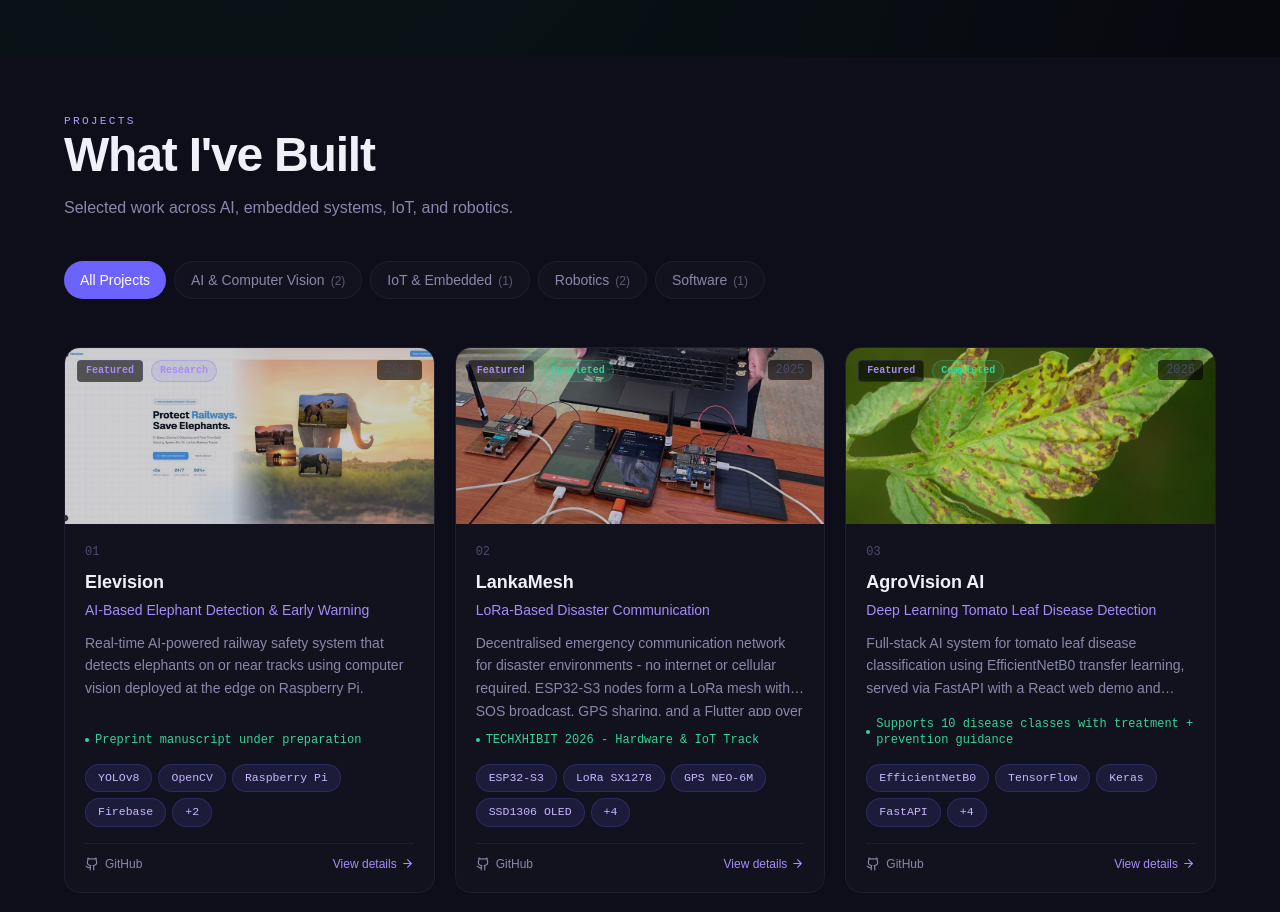
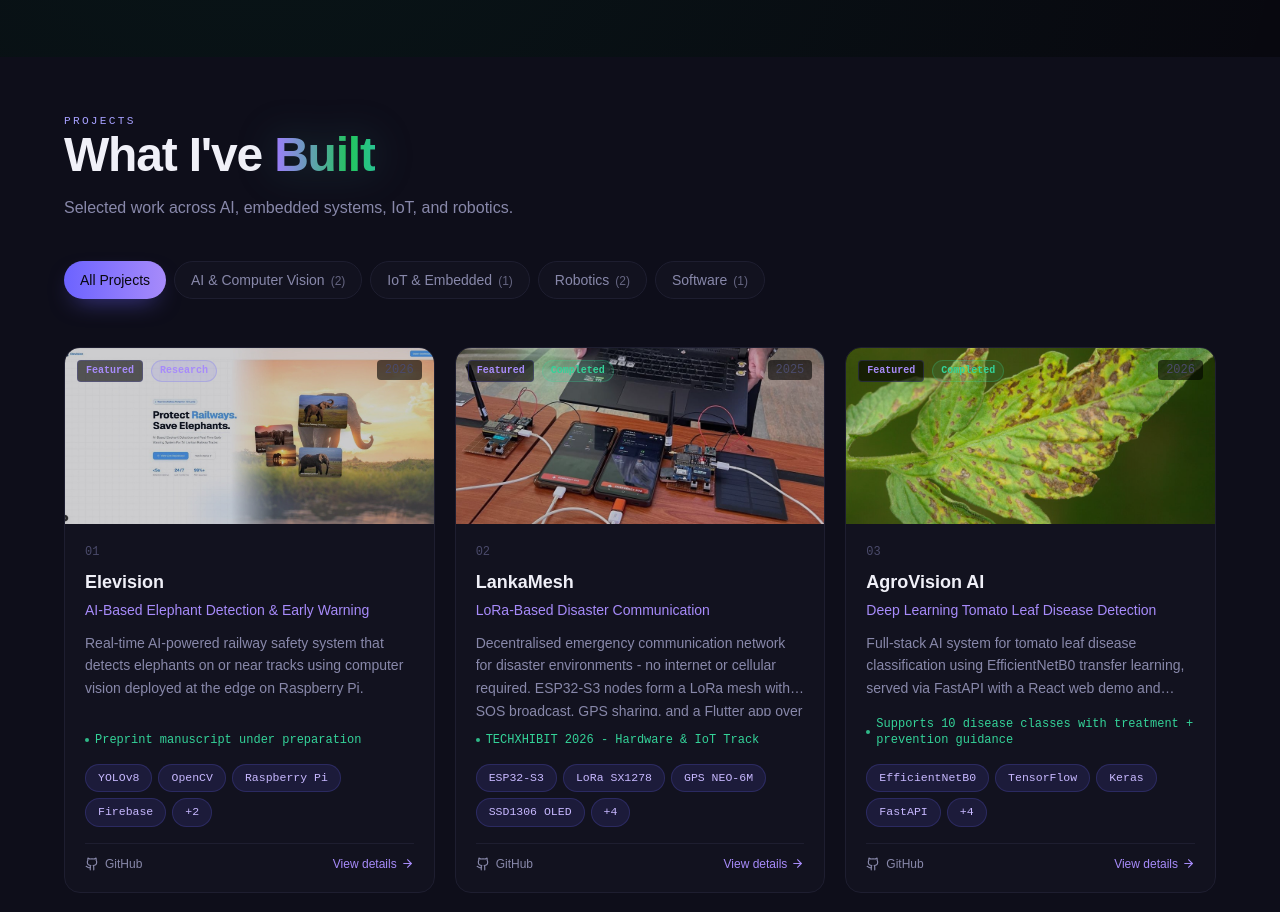
Before and after one commit to PabasaraIlankoon/portfolio, a Next.js app: page / in a window 1280 px wide. Shown: the part 1540-2452 px from the top of the page. Built offline with nearby package versions, Linux system fonts and the light colour scheme.

Commit message:
Update Projects.tsx

```diff
--- a/components/sections/Projects.tsx
+++ b/components/sections/Projects.tsx
@@ -32,7 +32,7 @@ export default function Projects() {
       <div className="max-w-6xl mx-auto">
         <div className="section-label mb-0">Projects</div>
         <h2 className="text-4xl md:text-5xl font-bold tracking-tight mb-4">
-          What I&apos;ve Built
+          What I&apos;ve <span className="gradient-text-animated heading-glow-pulse">Built</span>
         </h2>
         <p className="text-muted max-w-2xl mb-10">
           Selected work across AI, embedded systems, IoT, and robotics.
@@ -44,15 +44,15 @@ export default function Projects() {
             <button
               key={cat}
               onClick={() => setActiveFilter(cat)}
-              className={`px-4 py-2 rounded-full text-sm font-medium transition-all duration-200 ${
+              className={`px-4 py-2 rounded-full text-sm font-medium transition-all duration-300 ${
                 activeFilter === cat
-                  ? "bg-accent text-white"
+                  ? "bg-gradient-to-r from-accent via-accent-light to-accent-green bg-[length:200%_auto] hover:bg-right text-bg shadow-[0_10px_24px_-10px_rgba(108,99,255,0.6)]"
                   : "bg-card border border-border text-muted hover:border-accent/40 hover:text-accent-light"
               }`}
             >
-                {cat}
+              {cat}
               {cat !== "All Projects" && (
-                <span className="ml-1.5 text-xs opacity-60">
+                <span className="ml-1.5 text-xs opacity-70">
                   ({projects.filter((p: Project) => p.category === cat).length})
                 </span>
               )}
@@ -60,7 +60,7 @@ export default function Projects() {
           ))}
         </div>
 
-        {/* Uniform project grid — every card same size/shape */}
+        {/* Uniform project grid */}
         <div className="grid md:grid-cols-2 lg:grid-cols-3 gap-5">
           {filtered.map((project: Project) => (
             <Link
@@ -79,11 +79,9 @@ export default function Projects() {
                     (e.currentTarget as HTMLImageElement).style.display = "none";
                   }}
                 />
-                {/* Fallback gradient */}
                 <div className="absolute inset-0 bg-gradient-to-br from-accent/20 to-accent-light/5 flex items-center justify-center -z-10">
                   <span className="text-4xl opacity-30">⚡</span>
                 </div>
-                {/* Badges overlay */}
                 <div className="absolute top-3 left-3 flex gap-2 flex-wrap">
                   {project.featured && (
                     <span className="text-[10px] font-mono font-bold px-2 py-0.5 rounded bg-black/60 text-accent-light border border-accent/20">
@@ -95,7 +93,6 @@ export default function Projects() {
                 <div className="absolute top-3 right-3 font-mono text-xs text-subtle bg-black/60 px-2 py-0.5 rounded">
                   {project.year}
                 </div>
-                {/* Hover overlay */}
                 <div className="absolute inset-0 bg-accent/0 group-hover:bg-accent/5 transition-colors flex items-center justify-center">
                   <span className="opacity-0 group-hover:opacity-100 transition-opacity bg-black/70 text-white text-xs px-3 py-1.5 rounded-full font-medium">
                     View Details →
@@ -115,7 +112,7 @@ export default function Projects() {
                 </p>
                 {project.highlight && (
                   <p className="text-accent-green text-xs font-mono mb-4 flex items-center gap-1.5 line-clamp-1">
-                    <span className="w-1 h-1 rounded-full bg-accent-green flex-shrink-0" />
+                    <span className="w-1 h-1 rounded-full bg-accent-green flex-shrink-0 animate-pulse2" />
                     {project.highlight}
                   </p>
                 )}
@@ -139,7 +136,7 @@ export default function Projects() {
                         target="_blank"
                         rel="noopener noreferrer"
                         onClick={(e) => e.stopPropagation()}
-                        className="flex items-center gap-1.5 text-xs text-muted hover:text-text transition-colors"
+                        className="flex items-center gap-1.5 text-xs text-muted hover:text-accent-light transition-colors"
                       >
                         <Github size={14} /> GitHub
                       </a>
@@ -150,7 +147,7 @@ export default function Projects() {
                         target="_blank"
                         rel="noopener noreferrer"
                         onClick={(e) => e.stopPropagation()}
-                        className="flex items-center gap-1.5 text-xs text-muted hover:text-text transition-colors"
+                        className="flex items-center gap-1.5 text-xs text-muted hover:text-accent-light transition-colors"
                       >
                         <ExternalLink size={14} /> Demo
                       </a>
```
